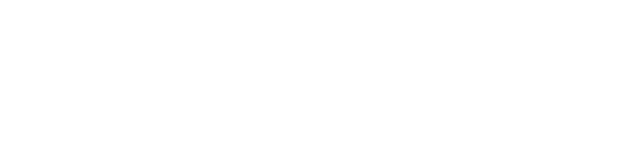
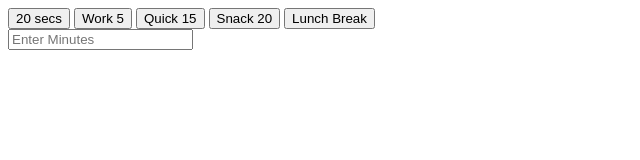
Before and after one commit to felpsalvs/contagem-regressiva, a plain HTML site: page index.html in a window 1280 px wide. Shown: the whole page, without its empty margins (0-640 px from the left). Drawn offline with Linux system fonts and the light colour scheme.

Commit message:
implementado html

```diff
--- a/index.html
+++ b/index.html
@@ -5,10 +5,26 @@
     <meta http-equiv="X-UA-Compatible" content="IE=edge">
     <meta name="viewport" content="width=device-width, initial-scale=1.0">
     <link rel="stylesheet" href="style.css">
+    <link href='https://fonts.googleapis.com/css?family=Inconsolata' rel='stylesheet' type='text/css'>
     <script src="script.js"></script>
-    <title>Contagem regressiva/</title>
+    <title>Contagem regressiva</title>
 </head>
 <body>
-
+    <div class="timer">
+        <div class="timer__controls">
+            <button data-time="20" class="timer__button">20 secs</button>
+            <button data-time="300" class="timer__button">Work 5</button>
+            <button data-time="900" class="timer__button">Quick 15</button>
+            <button data-time="1200" class="timer__button">Snack 20</button>
+            <button data-time="3600" class="timer__button">Lunch Break</button>
+            <form name="customForm" id="custom">
+                <input type="text" name="minutes" placeholder="Enter Minutes">
+            </form>
+        </div>
+        <div class="display">
+            <h1 class="display__time-left"></h1>
+            <p class="display__end-time"></p>
+        </div>
+    </div>
 </body>
 </html>
```
